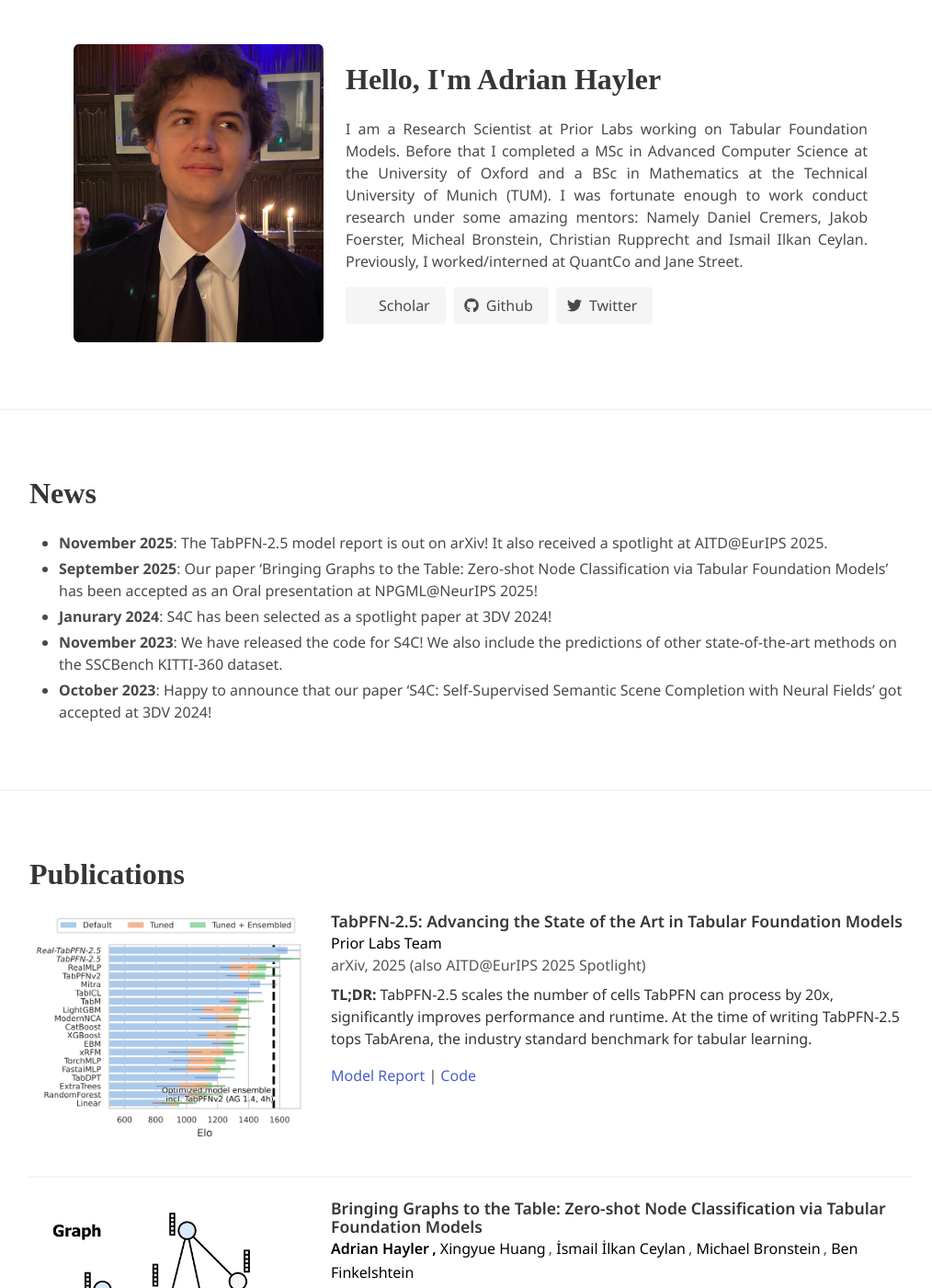
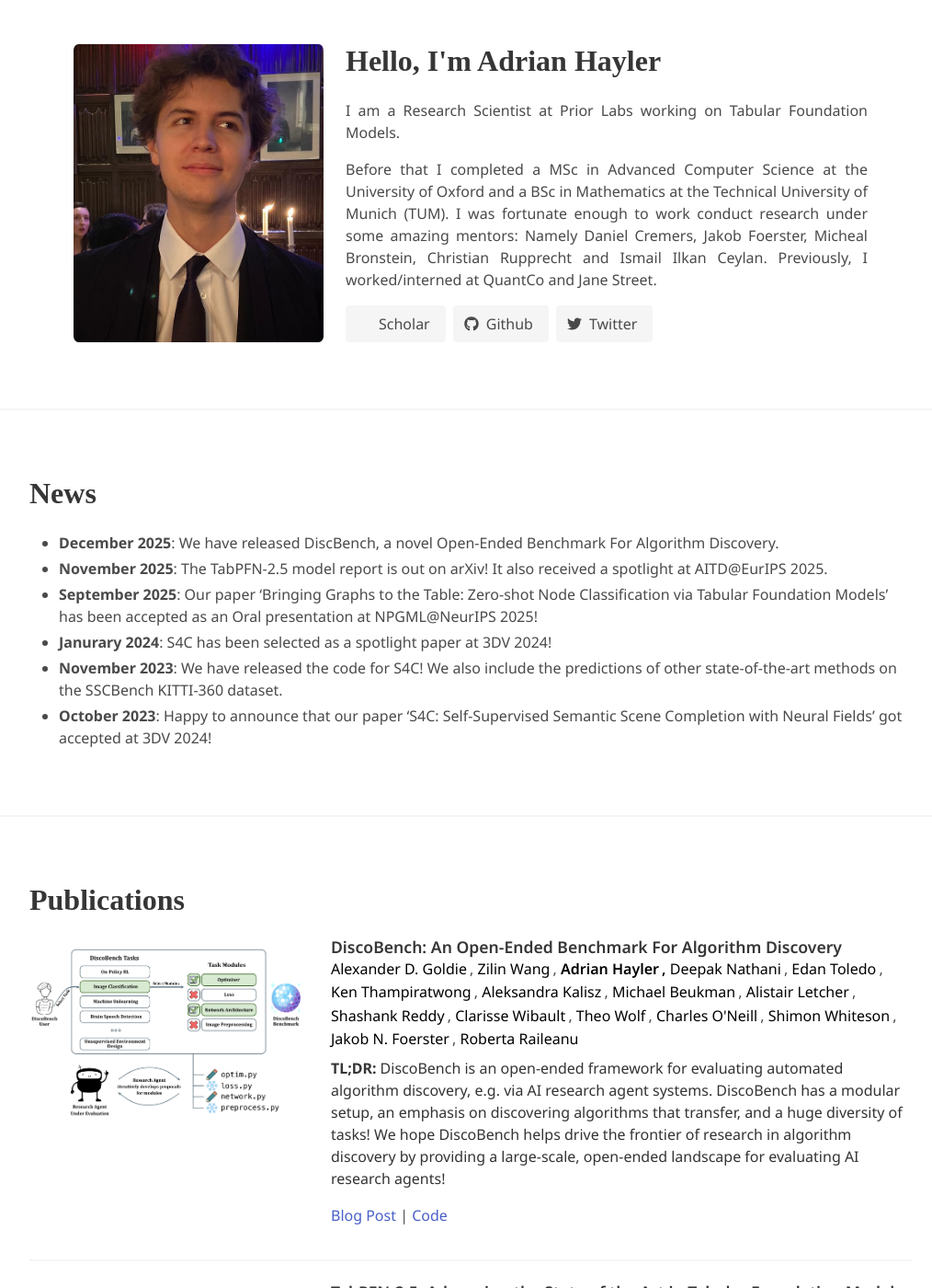
Before and after one commit to ahayler/ahayler.github.io, a Jekyll site: the page built from index.html, in a window 1280 px wide and 1400 px high. Shown: the whole window at 92% size, without its empty margins (128-1142 px from the left). Built offline with Jekyll 4.4.1, drawn with Linux system fonts in a browser that asks for light colours; nearby versions of some CDN libraries; some web fonts are replaced; library files that are not in the unit come from our copies; a style sheet for code colours, icons or effects is not loaded.

Commit message:
added discobench

```diff
--- a/_config.yml
+++ b/_config.yml
@@ -20,8 +20,9 @@
 
 name: Adrian Hayler
 email: a.hayler@gmx.de
-description: >- # this means to ignore newlines until "baseurl:"
+description: |- # this means to ignore newlines until "baseurl:"
   I am a Research Scientist at Prior Labs working on Tabular Foundation Models.
+
   Before that I completed a MSc in Advanced Computer Science at the University of Oxford and a BSc in Mathematics at the Technical University of Munich (TUM).
   I was fortunate enough to work conduct research under some amazing mentors: Namely Daniel Cremers, Jakob Foerster, Micheal Bronstein, Christian Rupprecht and Ismail Ilkan Ceylan.
   Previously, I worked/interned at QuantCo and Jane Street.
--- a/_data/authors_external.yaml
+++ b/_data/authors_external.yaml
@@ -26,3 +26,48 @@
   first_name: Prior Labs
   last_name: Team
   website: https://priorlabs.ai
+alexandergoldie:
+  first_name: Alexander D.
+  last_name: Goldie
+zilinwang:
+  first_name: Zilin
+  last_name: Wang
+deepaknathani:
+  first_name: Deepak
+  last_name: Nathani
+edantoledo:
+  first_name: Edan
+  last_name: Toledo
+kenthampiratwong:
+  first_name: Ken
+  last_name: Thampiratwong
+aleksandrakalisz:
+  first_name: Aleksandra
+  last_name: Kalisz
+michaelbeukman:
+  first_name: Michael
+  last_name: Beukman
+alistairletcher:
+  first_name: Alistair
+  last_name: Letcher
+shashankreddy:
+  first_name: Shashank
+  last_name: Reddy
+clarissewibault:
+  first_name: Clarisse
+  last_name: Wibault
+theowolf:
+  first_name: Theo
+  last_name: Wolf
+charlesoneill:
+  first_name: Charles
+  last_name: O'Neill
+shimonwhiteson:
+  first_name: Shimon
+  last_name: Whiteson
+jakobfoerster:
+  first_name: Jakob N.
+  last_name: Foerster
+robertaraileanu:
+  first_name: Roberta
+  last_name: Raileanu
--- a/_data/news.yml
+++ b/_data/news.yml
@@ -1,3 +1,5 @@
+- date: December 2025
+  description: "We have released DiscBench, a novel Open-Ended Benchmark For Algorithm Discovery."
 - date: November 2025
   description: "The TabPFN-2.5 model report is out on arXiv! It also received a spotlight at AITD@EurIPS 2025."
 - date: September 2025
--- /dev/null
+++ b/_publications/discobench/index.md
@@ -0,0 +1,55 @@
+---
+layout: null
+permalink: false
+date: 2025_12_02  # YYYY_MM_DD for sorting
+image: /publications/discobench/assets/teaser.png
+
+title: "DiscoBench: An Open-Ended Benchmark For Algorithm Discovery"
+# venue: arXiv, 2025 (also AITD@EurIPS 2025 Spotlight)
+authors:
+  - name: alexandergoldie
+    affiliations: "1"
+  - name: zilinwang
+    affiliations: "1"
+  - name: adrianhayler
+    affiliations: "1"
+  - name: deepaknathani
+    affiliations: "1"
+  - name: edantoledo
+    affiliations: "1"
+  - name: kenthampiratwong
+    affiliations: "1"
+  - name: aleksandrakalisz
+    affiliations: "1"
+  - name: michaelbeukman
+    affiliations: "1"
+  - name: alistairletcher
+    affiliations: "1"
+  - name: shashankreddy
+    affiliations: "1"
+  - name: clarissewibault
+    affiliations: "1"
+  - name: theowolf
+    affiliations: "1"
+  - name: charlesoneill
+    affiliations: "1"
+  - name: shimonwhiteson
+    affiliations: "1"
+  - name: jakobfoerster
+    affiliations: "1"
+  - name: robertaraileanu
+    affiliations: "1"
+affiliations:
+  - name: oxford
+    length: short
+
+description: "**TL;DR:** DiscoBench is an open-ended framework for evaluating automated algorithm discovery, e.g. via AI research agent systems. DiscoBench has a modular setup, an emphasis on discovering algorithms that transfer, and a huge diversity of tasks! We hope DiscoBench helps drive the frontier of research in algorithm discovery by providing a large-scale, open-ended landscape for evaluating AI research agents!"
+
+links:
+    - name: Blog Post
+      link: https://alexgoldie.github.io/discobench-blog/
+      style: "bi bi-file-earmark-richtext"
+    - name: Code
+      link: https://github.com/AlexGoldie/discobench
+      style: "bi bi-github"
+---
```
Also changed, not shown: Gemfile.lock, _publications/discobench/assets/teaser.png (added).
